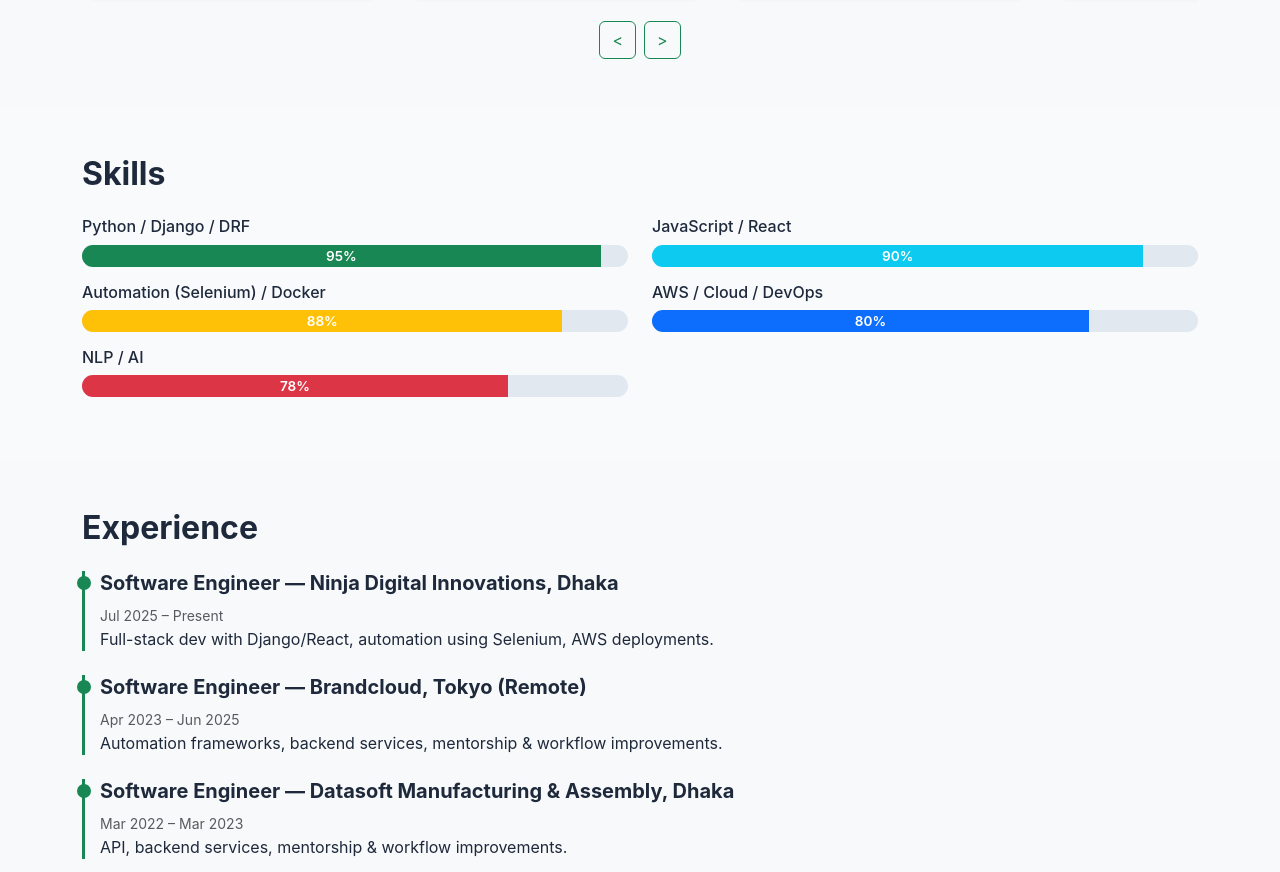
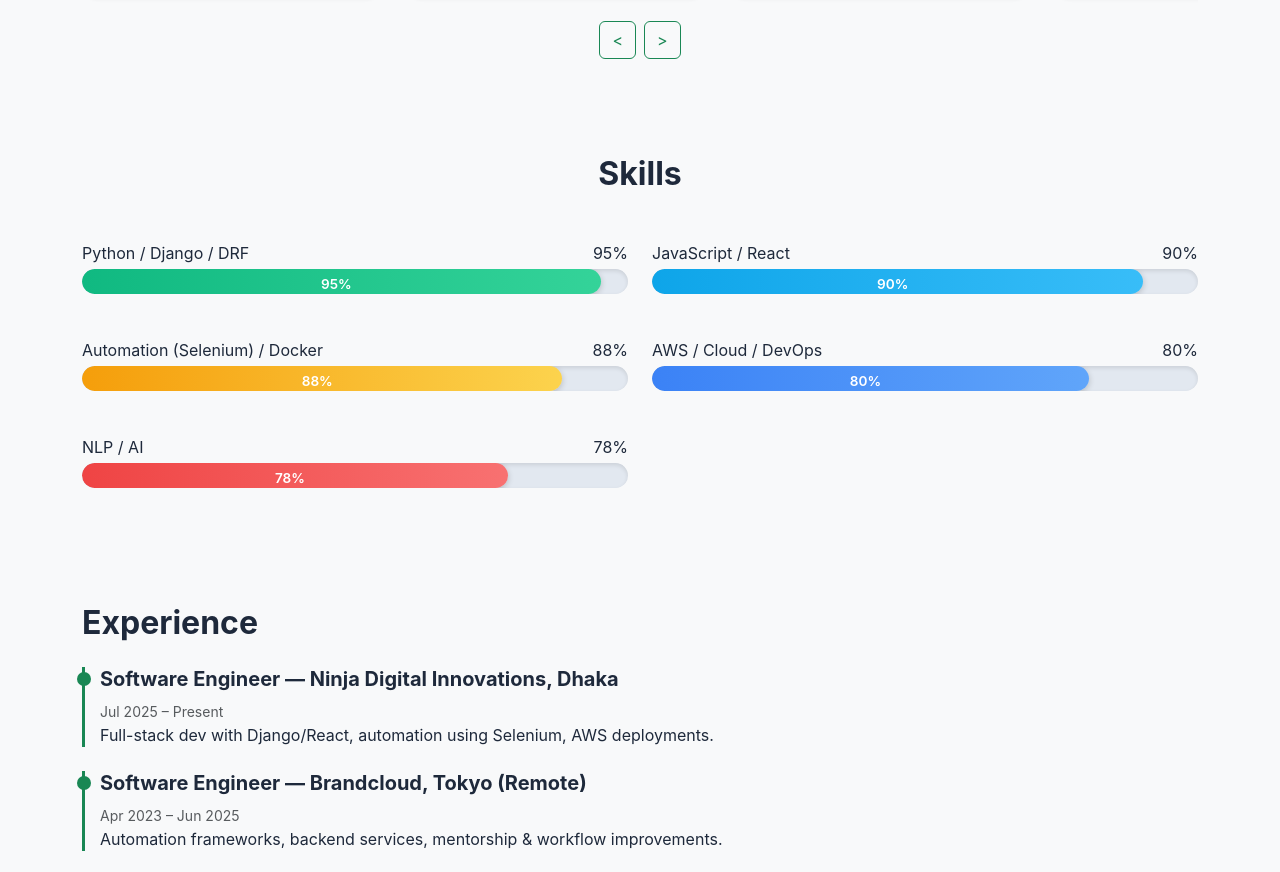
Before and after one commit to mustahidhasan/mustahid.github.io, a plain HTML site: page index.html in a window 1280 px wide. Shown: the part 1617-2489 px from the top of the page. Drawn offline with nearby package versions, Linux system fonts and the light colour scheme.

Commit message:
skills animation works fine

```diff
--- a/assets/css/style.css
+++ b/assets/css/style.css
@@ -11,7 +11,7 @@
 }
 
 section {
-  scroll-margin-top: 70px; /* offset for fixed navbar */
+  scroll-margin-top: 70px;
 }
 
 /* === NAVBAR === */
@@ -73,7 +73,7 @@
   min-width: 150px;
 }
 
-/* About Card */
+/* === ABOUT CARD === */
 .about-card {
   background: linear-gradient(135deg, #fef9e7, #fff7d6);
   border-radius: 16px;
@@ -104,14 +104,17 @@
   font-weight: 600;
 }
 
-
-/* Projects Horizontal Slider */
+/* === PROJECTS HORIZONTAL SLIDER === */
 .projects-slider {
+  display: flex;
+  gap: 20px;
+  overflow-x: auto;
   scroll-behavior: smooth;
+  padding-bottom: 10px;
 }
 
 .project-card {
-  min-width: 280px; /* Minimum width per card */
+  min-width: 280px;
   max-width: 300px;
   background: #fff;
   border-radius: 16px;
@@ -156,125 +159,79 @@
   color: #10b981;
 }
 
-/* Scrollbar hidden for modern look */
-.projects-slider::-webkit-scrollbar {
-  display: none;
-}
-.projects-slider {
-  -ms-overflow-style: none;  /* IE and Edge */
-  scrollbar-width: none;  /* Firefox */
+/* Hide scrollbar */
+.projects-slider::-webkit-scrollbar { display: none; }
+.projects-slider { -ms-overflow-style: none; scrollbar-width: none; }
+
+/* === SKILLS === */
+#skills {
+  background-color: #f8fafc;
 }
 
-
-/* === SKILLS === */
-#skills .progress {
-  height: 22px;
-  background-color: #e2e8f0;
-  border-radius: 12px;
-  overflow: hidden;
-}
-
-#skills .progress-bar {
-  font-weight: 600;
-  font-size: 0.85rem;
-  line-height: 22px;
-}
-
-/* === EXPERIENCE === */
-#experience {
-  background: #f1f5f9;
-}
-
-.timeline li {
-  border-left: 3px solid #198754;
-  padding-left: 15px;
-  position: relative;
-}
-
-.timeline li::before {
-  content: "";
-  width: 14px;
-  height: 14px;
-  background: #198754;
-  border-radius: 50%;
-  position: absolute;
-  left: -8px;
-  top: 5px;
-}
-
-/* === CONTACT === */
-#contact .card {
-  border-radius: 12px;
-  background: #fff;
-  height: 100%;
-}
-
-#contact h5 {
+#skills h2 {
   font-weight: 700;
 }
 
-#contact .form-control {
-  border-radius: 10px;
-  border: 1px solid #cbd5e1;
+.skill {
+  margin-bottom: 20px;
 }
 
-#contact .btn {
-  border-radius: 8px;
-  font-weight: 600;
+.skill .progress {
+  height: 25px;
+  background-color: #e2e8f0;
+  border-radius: 20px;
+  overflow: hidden;
+  box-shadow: inset 0 2px 4px rgba(0,0,0,0.1);
 }
 
-#contact p {
-  font-size: 1rem;
+.skill .progress-bar {
+  font-weight: 600;
+  font-size: 0.85rem;
+  border-radius: 20px;
+  transition: width 1.5s ease-in-out;
   display: flex;
+  justify-content: flex-end;
   align-items: center;
+  padding-right: 10px;
+  color: #fff;
+  box-shadow: 0 2px 6px rgba(0,0,0,0.2);
+  height: 25px;
+  width: 0; /* Start at 0 for animation */
 }
 
-#contact i {
-  font-size: 1.2rem;
-}
+/* Gradient colors */
+.bg-gradient-success { background: linear-gradient(90deg, #10b981, #34d399); }
+.bg-gradient-info    { background: linear-gradient(90deg, #0ea5e9, #38bdf8); }
+.bg-gradient-warning { background: linear-gradient(90deg, #f59e0b, #fcd34d); }
+.bg-gradient-primary { background: linear-gradient(90deg, #3b82f6, #60a5fa); }
+.bg-gradient-danger  { background: linear-gradient(90deg, #ef4444, #f87171); }
 
-#contact .social-link {
-  color: #1e293b;
-  transition: transform 0.3s, color 0.3s;
-}
 
-#contact .social-link:hover {
-  transform: translateY(-4px);
-  color: #10b981;
-}
+/* === EXPERIENCE === */
+#experience { background: #f1f5f9; }
+.timeline li { border-left: 3px solid #198754; padding-left: 15px; position: relative; }
+.timeline li::before { content: ""; width: 14px; height: 14px; background: #198754; border-radius: 50%; position: absolute; left: -8px; top: 5px; }
+
+/* === CONTACT === */
+#contact .card { border-radius: 12px; background: #fff; height: 100%; }
+#contact h5 { font-weight: 700; }
+#contact .form-control { border-radius: 10px; border: 1px solid #cbd5e1; }
+#contact .btn { border-radius: 8px; font-weight: 600; }
+#contact p { font-size: 1rem; display: flex; align-items: center; }
+#contact i { font-size: 1.2rem; }
+#contact .social-link { color: #1e293b; transition: transform 0.3s, color 0.3s; }
+#contact .social-link:hover { transform: translateY(-4px); color: #10b981; }
 
 /* === FOOTER === */
-footer {
-  background: #0f172a;
-}
-
-footer small {
-  color: #94a3b8;
-}
+footer { background: #0f172a; }
+footer small { color: #94a3b8; }
 
 /* === UTILITIES === */
-.bg-dark {
-  background-color: #0f172a !important;
-}
-
-.btn-success {
-  background-color: #10b981;
-  border: none;
-}
-
-.btn-success:hover {
-  background-color: #059669;
-}
-
-.btn-outline-light {
-  border-color: #f8fafc;
-  color: #f8fafc;
-}
-
-.btn-outline-light:hover {
-  background-color: #f8fafc;
-  color: #0f172a;
-}
+.bg-dark { background-color: #0f172a !important; }
+.btn-success { background-color: #10b981; border: none; }
+.btn-success:hover { background-color: #059669; }
+.btn-outline-light { border-color: #f8fafc; color: #f8fafc; }
+.btn-outline-light:hover { background-color: #f8fafc; color: #0f172a; }
 
 /* Back to Top Button */
 #backToTopBtn {
@@ -282,7 +239,7 @@
   bottom: 30px;
   right: 30px;
   z-index: 100;
-  background-color: #FFD700; /* Yellow color */
+  background-color: #FFD700;
   color: #000;
   border: none;
   outline: none;
@@ -292,11 +249,8 @@
   font-size: 24px;
   cursor: pointer;
   box-shadow: 0 4px 6px rgba(0,0,0,0.3);
-  display: none; /* Hidden by default */
+  display: none;
   transition: opacity 0.3s, transform 0.3s;
 }
 
-#backToTopBtn:hover {
-  background-color: #FFC107; /* Darker yellow on hover */
-  transform: translateY(-3px);
-}
+#backToTopBtn:hover { background-color: #FFC107; transform: translateY(-3px); }
--- a/assets/js/main.js
+++ b/assets/js/main.js
@@ -1,20 +1,19 @@
 document.addEventListener("DOMContentLoaded", () => {
 
-  // === Animate Skill Bars on Scroll ===
-  const progressBars = document.querySelectorAll(".progress-bar");
+  // Animate skill bars on scroll
+  const skills = document.querySelectorAll("#skills .skill");
   const observer = new IntersectionObserver(entries => {
     entries.forEach(entry => {
       if (entry.isIntersecting) {
-        // Animate the width to the value already set in inline style
-        entry.target.style.width = entry.target.getAttribute("style").split(":")[1];
+        const progressBar = entry.target.querySelector(".progress-bar");
+        const value = progressBar.textContent.trim();
+        progressBar.style.width = value; // Animate width
         observer.unobserve(entry.target);
       }
     });
   }, { threshold: 0.5 });
 
-  progressBars.forEach(bar => observer.observe(bar));
-
-
+  skills.forEach(skill => observer.observe(skill));
   // === Send Message via Mailto ===
   const sendBtn = document.getElementById("sendBtn");
   if (sendBtn) {
@@ -24,36 +23,22 @@
     });
   }
 
-
   // === Back to Top Button ===
   const backToTopBtn = document.getElementById("backToTopBtn");
-
   window.addEventListener("scroll", () => {
-    if (window.scrollY > 200) {
-      backToTopBtn.style.display = "block";
-    } else {
-      backToTopBtn.style.display = "none";
-    }
+    backToTopBtn.style.display = window.scrollY > 200 ? "block" : "none";
   });
-
   backToTopBtn.addEventListener("click", () => {
     window.scrollTo({ top: 0, behavior: "smooth" });
   });
 
-
-  // === Projects Horizontal Slider Buttons ===
+  // === Projects Slider Buttons ===
   const slider = document.querySelector('.projects-slider');
   const nextBtn = document.getElementById('nextBtn');
   const prevBtn = document.getElementById('prevBtn');
-
   if (slider && nextBtn && prevBtn) {
-    nextBtn.addEventListener('click', () => {
-      slider.scrollBy({ left: 320, behavior: 'smooth' });
-    });
-
-    prevBtn.addEventListener('click', () => {
-      slider.scrollBy({ left: -320, behavior: 'smooth' });
-    });
+    nextBtn.addEventListener('click', () => { slider.scrollBy({ left: 320, behavior: 'smooth' }); });
+    prevBtn.addEventListener('click', () => { slider.scrollBy({ left: -320, behavior: 'smooth' }); });
   }
 
 });
--- a/index.html
+++ b/index.html
@@ -150,29 +150,64 @@
 
 
 <!-- SKILLS -->
-<section id="skills" class="py-5">
+<section id="skills" class="py-5 bg-light">
   <div class="container">
-    <h2 class="mb-4">Skills</h2>
-    <div class="row">
-      <div class="col-md-6 mb-3">
-        <h6>Python / Django / DRF</h6>
-        <div class="progress"><div class="progress-bar bg-success" style="width:95%">95%</div></div>
+    <h2 class="mb-5 text-center">Skills</h2>
+    <div class="row g-4">
+      <div class="col-md-6">
+        <div class="skill">
+          <div class="d-flex justify-content-between mb-1">
+            <span>Python / Django / DRF</span>
+            <span>95%</span>
+          </div>
+          <div class="progress">
+            <div class="progress-bar bg-gradient-success" style="width:0%">95%</div>
+          </div>
+        </div>
       </div>
-      <div class="col-md-6 mb-3">
-        <h6>JavaScript / React</h6>
-        <div class="progress"><div class="progress-bar bg-info" style="width:90%">90%</div></div>
+      <div class="col-md-6">
+        <div class="skill">
+          <div class="d-flex justify-content-between mb-1">
+            <span>JavaScript / React</span>
+            <span>90%</span>
+          </div>
+          <div class="progress">
+            <div class="progress-bar bg-gradient-info" style="width:0%">90%</div>
+          </div>
+        </div>
       </div>
-      <div class="col-md-6 mb-3">
-        <h6>Automation (Selenium) / Docker</h6>
-        <div class="progress"><div class="progress-bar bg-warning" style="width:88%">88%</div></div>
+      <div class="col-md-6">
+        <div class="skill">
+          <div class="d-flex justify-content-between mb-1">
+            <span>Automation (Selenium) / Docker</span>
+            <span>88%</span>
+          </div>
+          <div class="progress">
+            <div class="progress-bar bg-gradient-warning" style="width:0%">88%</div>
+          </div>
+        </div>
       </div>
-      <div class="col-md-6 mb-3">
-        <h6>AWS / Cloud / DevOps</h6>
-        <div class="progress"><div class="progress-bar bg-primary" style="width:80%">80%</div></div>
+      <div class="col-md-6">
+        <div class="skill">
+          <div class="d-flex justify-content-between mb-1">
+            <span>AWS / Cloud / DevOps</span>
+            <span>80%</span>
+          </div>
+          <div class="progress">
+            <div class="progress-bar bg-gradient-primary" style="width:0%">80%</div>
+          </div>
+        </div>
       </div>
-      <div class="col-md-6 mb-3">
-        <h6>NLP / AI</h6>
-        <div class="progress"><div class="progress-bar bg-danger" style="width:78%">78%</div></div>
+      <div class="col-md-6">
+        <div class="skill">
+          <div class="d-flex justify-content-between mb-1">
+            <span>NLP / AI</span>
+            <span>78%</span>
+          </div>
+          <div class="progress">
+            <div class="progress-bar bg-gradient-danger" style="width:0%">78%</div>
+          </div>
+        </div>
       </div>
     </div>
   </div>
```
